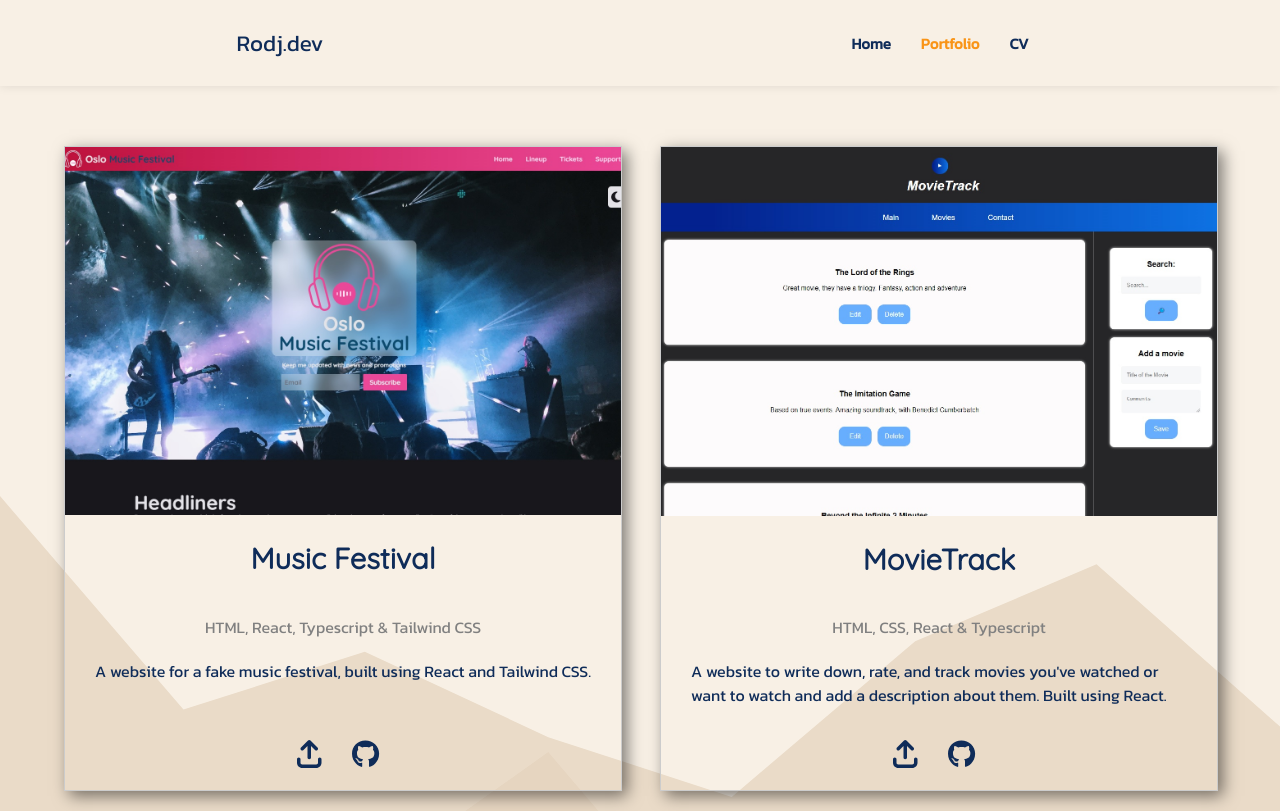
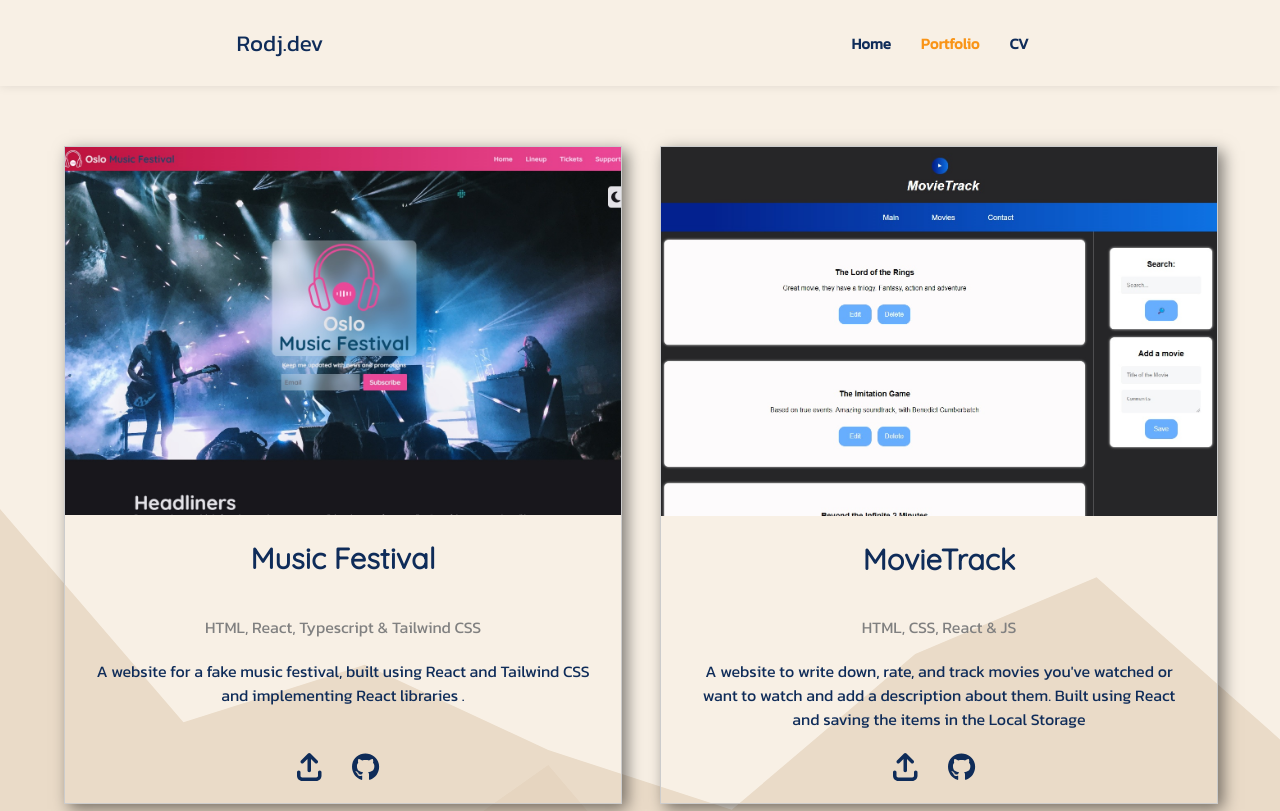
Before and after one commit to Rodjxc/portfolio, a React (Vite) app: page /portfolio in a window 1280 px wide. Shown: the top 811 px of the page. Built offline with nearby package versions, Linux system fonts and the light colour scheme.

Commit message:
Finished with the display, css and routing of portfolio section

```diff
--- a/src/Components/Portfolio/Portfolio.css
+++ b/src/Components/Portfolio/Portfolio.css
@@ -57,6 +57,7 @@ h1 {
 
 .work-item p {
   margin: 20px 30px auto;
+  text-align: center;
 }
 
 .work-item a {
--- a/src/Data/Works.tsx
+++ b/src/Data/Works.tsx
@@ -6,17 +6,17 @@ export const Works = [
     tecnologies: "HTML, React, Typescript & Tailwind CSS",
     categories: "Web Design",
     description:
-      "A website for a fake music festival, built using React and Tailwind CSS.",
+      "A website for a fake music festival, built using React and Tailwind CSS and implementing React libraries .",
     github: "https://github.com/Rodjxc/Music-Festival",
   },
   {
     id: "movietrack",
     name: "MovieTrack",
-    url: "movietrack.com",
-    tecnologies: "HTML, CSS, React & Typescript",
+    url: "https://movies-site-h4l5b12fe-rodjxc.vercel.app",
+    tecnologies: "HTML, CSS, React & JS",
     categories: "Web Design",
     description:
-      "A website to write down, rate, and track movies you've watched or want to watch and add a description about them. Built using React.",
+      "A website to write down, rate, and track movies you've watched or want to watch and add a description about them. Built using React and saving the items in the Local Storage",
     github: "https://github.com/Rodjxc/movies-site",
   },
   {
```
